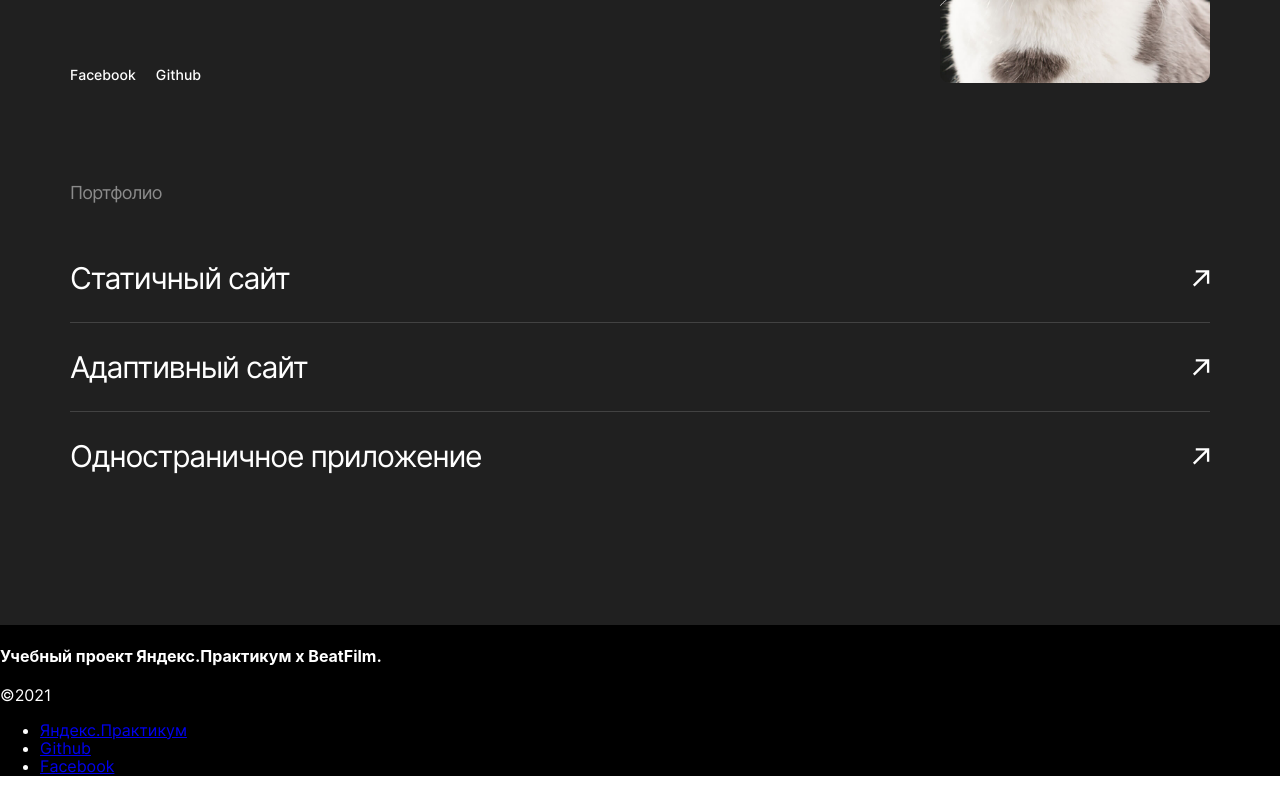
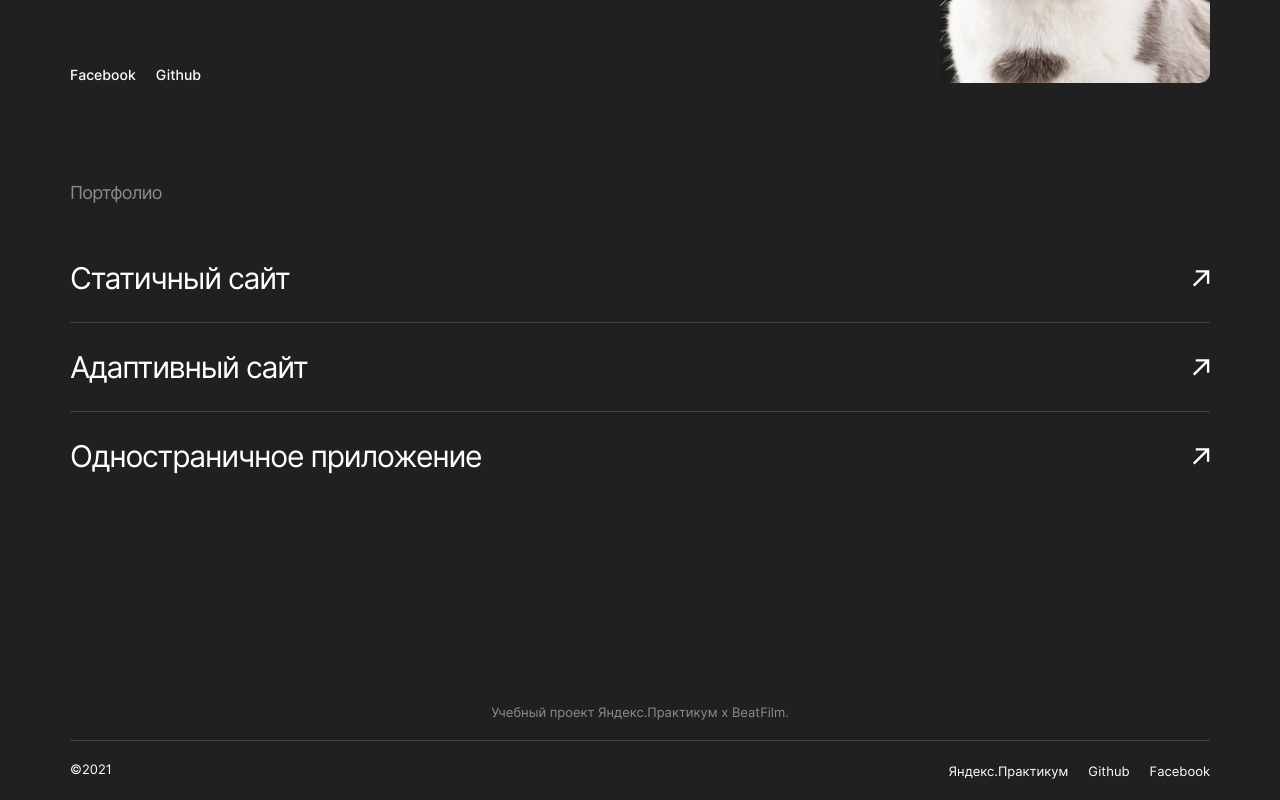
Before and after one commit to tanett/movies-explorer-frontend, a React (Create React App) app in the folder movies-explorer-frontend/: page / in a window 1280 px wide. Shown: the part 2412-3212 px from the top of the page. Built offline with nearby package versions, Linux system fonts and the light colour scheme; a web font is replaced by a local one.

Commit message:
landing-adaptive

```diff
--- a/movies-explorer-frontend/src/components/AboutProject/AboutProject.css
+++ b/movies-explorer-frontend/src/components/AboutProject/AboutProject.css
@@ -61,7 +61,7 @@ margin-right: 40px;
 }
 
 
-@media screen and (max-width: 848px){
+@media screen and (max-width: 868px){
     .aboutProject__wrap {
         padding: 90px 50px;
     }
--- a/movies-explorer-frontend/src/components/App/App.css
+++ b/movies-explorer-frontend/src/components/App/App.css
@@ -1,2 +1,44 @@
 @import url('../../vendor/normalize.css');
 @import url(../../vendor/fonts/fonts.css);
+
+body {
+    margin: 0;
+    font-family: -apple-system, BlinkMacSystemFont, 'Segoe UI', 'Roboto', 'Oxygen',
+    'Ubuntu', 'Cantarell', 'Fira Sans', 'Droid Sans', 'Helvetica Neue',
+    sans-serif;
+    -webkit-font-smoothing: antialiased;
+    -moz-osx-font-smoothing: grayscale;
+}
+
+.page {
+    background-color: #000000;
+    margin: 0 auto;
+    width: 100%;
+    position: relative;
+    font-family: Inter, Arial, sans-serif;
+    color: #ffffff;
+    -webkit-font-smoothing: antialiased;
+    -moz-osx-font-smoothing: grayscale;
+    -webkit-text-size-adjust: 100%;
+    -ms-text-size-adjust: 100%;
+    -moz-text-size-adjust: 100%;
+    text-rendering: optimizeLegibility;
+    transition: opacity 1s;
+}
+.section__wrap {
+    box-sizing: border-box;
+    max-width: 1280px;
+    min-width: 320px;
+    margin: 0 auto;
+}
+.section__title {
+    font-weight: normal;
+    font-size: 22px;
+    line-height: 27px;
+    letter-spacing: -0.04em;
+    color: #FFFFFF;
+    margin: 0 0 70px 0;
+    width: 100%;
+    padding-bottom: 23px;
+    border-bottom: 1px solid  #DADADA;
+}
--- a/movies-explorer-frontend/src/components/Footer/Footer.css
+++ b/movies-explorer-frontend/src/components/Footer/Footer.css
@@ -0,0 +1,91 @@
+.footer {
+    background: #202020;
+}
+
+.footer__wrap {
+    padding: 79px 70px 20px;
+}
+
+.footer__title {
+margin: 0 auto 20px;
+    font-weight: normal;
+    font-size: 13px;
+    line-height: 16px;
+    text-align: center;
+    color: #8B8B8B;
+    padding-bottom: 20px;
+    border-bottom: 1px solid #424242;
+}
+.footer__flexWrap {
+    display: flex;
+    justify-content: space-between;
+}
+.footer__copy {
+    margin: 0;
+    font-weight: normal;
+    font-size: 13px;
+    line-height: 16px;
+}
+
+.footer__links {
+    margin: 0;
+    padding: 0;
+}
+.footer__linkItem {
+    display: inline-block;
+    list-style: none;
+    margin-left: 20px;
+}
+.footer__link {
+    font-size: 13px;
+    line-height: 16px;
+    color: #FFFFFF;
+    text-decoration: none;
+}
+
+@media screen and (max-width: 868px) {
+    .footer__wrap {
+        padding: 79px 30px 20px;
+    }
+}
+
+@media screen and (max-width: 520px) {
+    .footer__wrap {
+        padding: 70px 10px 10px;
+    }
+    .footer__title {
+        margin: 0 auto 30px;
+        font-weight: normal;
+        font-size: 12px;
+        line-height: 15px;
+
+    }
+    .footer__flexWrap {
+        flex-direction: column-reverse;
+        align-items: center;
+    }
+    .footer__copy {
+        font-size: 12px;
+        line-height: 15px;
+        margin-top: 18px;
+        color: #8B8B8B;
+    }
+
+    .footer__links {
+        margin: 0;
+        padding: 0;
+    }
+    .footer__linkItem {
+        display: block;
+        text-align: center;
+        margin-left: 0px;
+        margin-bottom: 12px;
+    }
+    .footer__link {
+        font-size: 12px;
+        line-height: 12px;
+        color: #FFFFFF;
+        text-decoration: none;
+    }
+
+}
--- a/movies-explorer-frontend/src/components/Footer/Footer.js
+++ b/movies-explorer-frontend/src/components/Footer/Footer.js
@@ -1,6 +1,4 @@
-import {
-  Switch, Route, useParams, Link, NavLink
-} from "react-router-dom";
+
 
 import React from "react";
 import './Footer.css';
@@ -8,15 +6,16 @@ import './Footer.css';
 function Footer(props) {
   return (
       <footer className={'footer'}>
-        <div className={'footer__wrap'}>
-  <h4 className={'footer__title'}>Учебный проект Яндекс.Практикум х BeatFilm.</h4>
-          <p className={'footer__copy'}>&copy;2021</p>
-          <ul className='footer__links'>
-            <li className={'footer__linkItem'}><Link to={'#'} className={'footer__link'}>Яндекс.Практикум</Link></li>
-            <li className={'footer__linkItem'}><Link to={'#'} className={'footer__link'}>Github</Link></li>
-            <li className={'footer__linkItem'}><Link to={'#'} className={'footer__link'}>Facebook</Link></li>
-
-          </ul>
+        <div className={'footer__wrap section__wrap'}>
+          <h4 className={'footer__title'}>Учебный проект Яндекс.Практикум х BeatFilm.</h4>
+          <div className={'footer__flexWrap'}>
+            <p className={'footer__copy'}>&copy;2021</p>
+            <ul className='footer__links'>
+              <li className={'footer__linkItem'}><a href='#' className={'footer__link'} rel='noreferrer'>Яндекс.Практикум</a></li>
+              <li className={'footer__linkItem'}><a href={'#'} className={'footer__link'} rel='noreferrer'>Github</a></li>
+              <li className={'footer__linkItem'}><a href={'#'} className={'footer__link'} rel='noreferrer'>Facebook</a></li>
+            </ul>
+          </div>
         </div>
       </footer>
   )
--- a/movies-explorer-frontend/src/components/Header/Header.css
+++ b/movies-explorer-frontend/src/components/Header/Header.css
@@ -143,7 +143,7 @@
     display: none;
 }
 
-@media screen and (max-width: 768px) {
+@media screen and (max-width: 868px) {
     .header__mobMenu {
         display: block;
 
--- a/movies-explorer-frontend/src/components/Portfolio/Portfolio.css
+++ b/movies-explorer-frontend/src/components/Portfolio/Portfolio.css
@@ -45,7 +45,7 @@
     background-position: right center;
 }
 
-@media screen and (max-width: 800px) {
+@media screen and (max-width: 868px) {
     .portfolio__wrap {
         padding: 0  50px 90px;
     }
@@ -59,7 +59,7 @@
         line-height: 50px;
     }
 }
-@media screen and (max-width: 400px) {
+@media screen and (max-width: 520px) {
     .portfolio__wrap {
         padding: 0  14px 70px;
     }
--- a/movies-explorer-frontend/src/components/Promo/Promo.css
+++ b/movies-explorer-frontend/src/components/Promo/Promo.css
@@ -98,6 +98,14 @@
         margin-bottom: 102px;
     }
 }
+@media screen and (max-width: 868px) {
+    .promo {
+        padding-top: 70px;
+    }
+    .promo__wrap{
+        padding: 140px 46px 74px;
+    }
+}
 
 @media screen and (max-width: 520px) {
     .promo__wrap{
--- a/movies-explorer-frontend/src/components/Techs/Techs.css
+++ b/movies-explorer-frontend/src/components/Techs/Techs.css
@@ -58,7 +58,7 @@
 }
 
 
-@media screen and (max-width: 848px) {
+@media screen and (max-width: 868px) {
     .techs__wrap {
         padding: 90px 50px;
 
@@ -84,7 +84,7 @@
     }
 }
 
-@media screen and (max-width: 400px){
+@media screen and (max-width: 520px){
     .techs__wrap {
         padding: 70px 18px;
     }
--- a/movies-explorer-frontend/src/index.css
+++ b/movies-explorer-frontend/src/index.css
@@ -1,43 +0,0 @@
-body {
-  margin: 0;
-  font-family: -apple-system, BlinkMacSystemFont, 'Segoe UI', 'Roboto', 'Oxygen',
-    'Ubuntu', 'Cantarell', 'Fira Sans', 'Droid Sans', 'Helvetica Neue',
-    sans-serif;
-  -webkit-font-smoothing: antialiased;
-  -moz-osx-font-smoothing: grayscale;
-}
-
-.page {
-  background-color: #000000;
-  margin: 0 auto;
-  width: 100%;
-  position: relative;
-  font-family: Inter, Arial, sans-serif;
-  color: #ffffff;
-  -webkit-font-smoothing: antialiased;
-  -moz-osx-font-smoothing: grayscale;
-  -webkit-text-size-adjust: 100%;
-  -ms-text-size-adjust: 100%;
-  -moz-text-size-adjust: 100%;
-  text-rendering: optimizeLegibility;
-  transition: opacity 1s;
-}
-.section__wrap {
-  box-sizing: border-box;
-  max-width: 1280px;
-  min-width: 320px;
-  margin: 0 auto;
-}
-.section__title {
-  font-weight: normal;
-  font-size: 22px;
-  line-height: 27px;
-  letter-spacing: -0.04em;
-  color: #FFFFFF;
-  margin: 0 0 70px 0;
-  width: 100%;
-  padding-bottom: 23px;
-  border-bottom: 1px solid  #DADADA;
-
-;
-}
```
